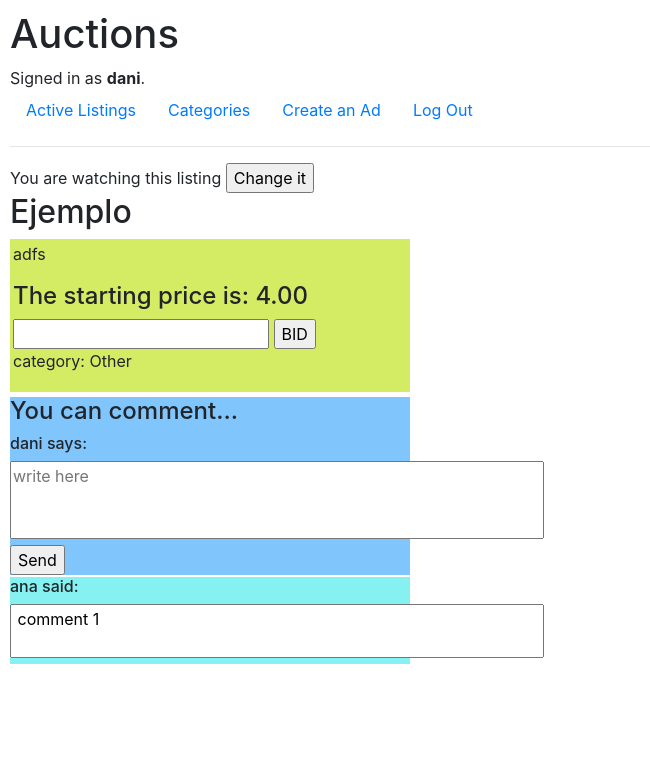
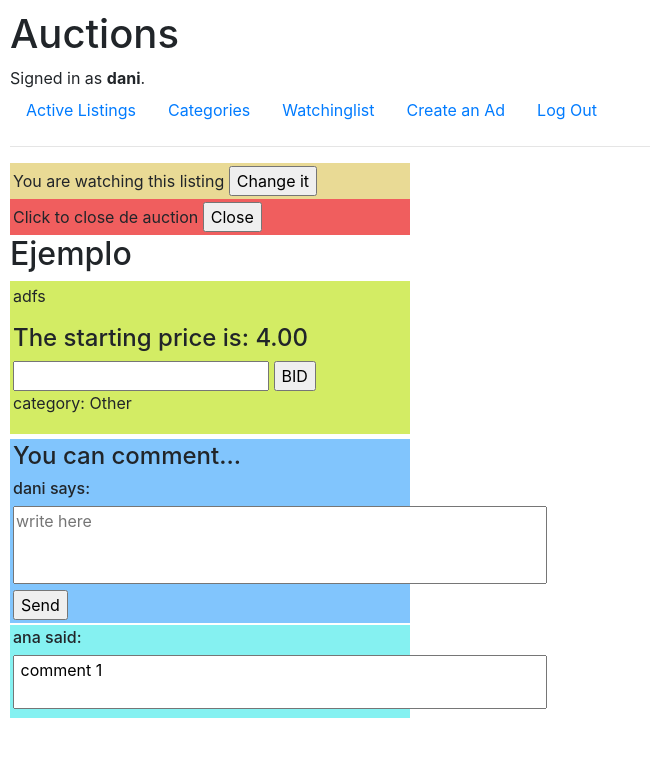
Before and after one commit to Dani-coding/C_S_50W, a Django app: page /ad/7 in a window 1280 px wide. Shown: the top 757 px of the page, without its empty margins (0-650 px from the left). Run offline with Django 3.2, Linux system fonts and the light colour scheme; a user stored in the database is signed in; data comes from the database, SQL or seed files in the repository; both versions use the stored data as it was after the commit; some libraries are stand-ins or nearby versions.

Commit message:
added watchlist and close auction, functionality END

```diff
--- a/Project2/auctions/models.py
+++ b/Project2/auctions/models.py
@@ -21,6 +21,7 @@ class Ad(models.Model):
     actual_price = models.DecimalField(max_digits=7, decimal_places=2, blank=False, default=0)
     image = models.URLField(blank=True)
     cat = models.ForeignKey(Cat, on_delete=models.SET_NULL, verbose_name="category", null=True, blank=True)
+    active = models.BooleanField(default=True)
 
     def __str__(self):
         return f"{self.id}: {self.title} by {self.user} at {self.start_bid}€"
@@ -35,7 +36,7 @@ class Bid(models.Model):
 
 class Watchlist(models.Model):
     user = models.ForeignKey(User, on_delete=models.CASCADE, related_name="watcher",blank=False)
-    ad = models.ForeignKey(Ad, on_delete=models.CASCADE, related_name="watched", blank=False)
+    ad = models.ForeignKey(Ad, on_delete=models.CASCADE, related_name="watching", blank=False)
 
     def __str__(self):
         return f"{self.user} is watching {self.ad}"
--- a/Project2/auctions/templates/auctions/ad.html
+++ b/Project2/auctions/templates/auctions/ad.html
@@ -2,10 +2,9 @@
 {% extends "auctions/layout.html" %}
 
 {% block body %}
+<div style="margin: 0; background-color: rgb(233, 218, 149); width: 400px; padding: 3px;">
     <form action="{% url 'ad' ad.pk %}" method="post">
         {% csrf_token %}
-    <input type="hidden" name="watched" value="{{ watched }}">
-    <input type="hidden" name="iscomment" value="False">
         <span>
             {% if watched %}
             You are watching this listing
@@ -15,6 +14,20 @@
             <input type="submit" name="click" value="Change it">
         </span>
     </form>
+</div>
+
+{% if can_close %}
+    <div style="margin: 0; background-color: rgb(240, 94, 94); width: 400px; padding: 3px;">
+        <form action action="{% url 'ad' ad.pk %}" method="post">
+            {% csrf_token %}
+            <span>
+                Click to close de auction
+                <input type="submit" name="click" value="Close">
+            </span>
+        </form>
+    </div>
+{% endif %}
+
 <h2>{{ ad.title }}</h2>
     <div class="ad2">
         <p> {{ ad.description }} </p>
@@ -26,8 +39,6 @@
                 {% csrf_token %}
                 {{ form }}
                 <input type="submit" name="click" value="BID">
-                <input type="hidden" name="watchlist" value="False">
-                <input type="hidden" name="iscomment" value="False">
             </form>
         {% else %}
             <h4> The actual price is: {{ ad.actual_price }} €</h4>
@@ -36,8 +47,6 @@
                 {% csrf_token %}
                 {{ form }}
                 <input type="submit" name="click" value="BID">
-                <input type="hidden" name="watchlist" value="False">
-                <input type="hidden" name="iscomment" value="False">
             </form>
 
         {% endif %}
@@ -52,7 +61,7 @@
 
 <div style="width: 400px;">
     <div >
-        <div style="background-color: rgb(129, 197, 253); margin-bottom: 2px;">
+        <div style="background-color: rgb(129, 197, 253); margin-bottom: 2px; padding: 3px;">
             <h4>You can comment... </h4>
             <h6> {{ user }} says:</h6>
             <form action="{% url 'ad' ad.pk %}" method="post">
@@ -65,7 +74,7 @@
 
     <div>
         {% for comment in comments %}
-            <div style="background-color: rgb(133, 241, 241); margin-bottom: 2px;">
+            <div style="background-color: rgb(133, 241, 241); margin-bottom: 2px; padding: 3px;">
                 <span>
                     <h6> {{ comment.user }} said:</h6>
                     <textarea readonly maxlength=200 cols="50" style="resize: none;"> {{ comment.content }} </textarea>
--- a/Project2/auctions/templates/auctions/layout.html
+++ b/Project2/auctions/templates/auctions/layout.html
@@ -26,6 +26,9 @@
             </li>
             {% if user.is_authenticated %}
                 <li class="nav-item">
+                    <a class="nav-link" href="{% url 'watchinglist' %}">Watchinglist</a>
+                </li>
+                <li class="nav-item">
                     <a class="nav-link" href="{% url 'newad' %}">Create an Ad</a>
                 </li>
                 <li class="nav-item">
--- a/Project2/auctions/urls.py
+++ b/Project2/auctions/urls.py
@@ -9,6 +9,8 @@ urlpatterns = [
     path("register", views.register, name="register"),
     path("newad", views.newad, name="newad"),
     path("categories", views.categories, name="categories"),
+    path("watchinglist", views.watchinglist, name="watchinglist"),
+    #path("non_active", views.non_active, name="non_active"),
     path("category/<str:name>", views.category, name="category"),
     path("ad/<int:ad_pk>", views.ad, name="ad"),
 ]
--- a/Project2/auctions/views.py
+++ b/Project2/auctions/views.py
@@ -18,7 +18,7 @@ from decimal import Decimal
 class NewAd(ModelForm):
      class Meta:
          model = Ad
-         exclude = ["actual_price", "user"]
+         exclude = ["actual_price", "user", "active"]
 
 
 """
@@ -61,12 +61,17 @@ class NewComment(forms.Form):
 
 def index(request):
     return render(request, "auctions/index.html", {
-        "ads" : Ad.objects.all(),
+        "ads" : Ad.objects.filter(active=True),
     })
 
 def categories(request):
     return render(request, "auctions/categories.html", {
         "categories" :Cat.objects.all(),
+    })
+
+def watchinglist(request):
+    return render(request, "auctions/watchinglist.html", {
+        "watched" : Watchlist.objects.filter(user=request.user.id)
     })
 
 def category(request, name):
@@ -85,6 +90,27 @@ def ad(request, ad_pk):
         })
     username = request.user.username
     user = User.objects.get(username=username)
+    max = Bid.objects.filter(user=user.id, ad=ad_pk).aggregate(Max("price"))
+    max_user_bid = max["price__max"]
+    if not ad.active:
+        if (max_user_bid == ad.actual_price):
+            winner = True
+            msg = "Congratulations.Your were the winner of this auction."
+        else:
+            msg = "Sorry, this auction was closed, the listing is no loger active."
+            winner = False
+        return render(request,"auctions/non_active.html", {
+            "ad" : ad,
+            "winner" : winner,
+        })
+
+    user = User.objects.get(username=username)
+    ader = User.objects.get(username=ad.user)
+
+    if (user.pk==ader.pk):
+        can_close=True
+    else:
+        can_close=False
     wl = Watchlist.objects.filter(user=user.pk, ad=ad_pk).first()
     if wl:
         watched = True
@@ -105,6 +131,8 @@ def ad(request, ad_pk):
             content = request.POST["newcomment"]
             new = Comment(user=user , ad=ad, content=content)
             new.save()
+        elif "Close" in submit:
+            Ad.objects.filter(pk=ad.pk).update(active=False)
         else:
             form = NewBid()
             form = NewBid(request.POST)
@@ -116,7 +144,7 @@ def ad(request, ad_pk):
                 elif (actual_price<=ad.actual_price):
                     msg = "You must bid higher than the acutal price."
                 else:
-                    b = Bid(user=ad.user, ad=ad, price=actual_price)
+                    b = Bid(user=user, ad=ad, price=actual_price)
                     b.save()
                     msg = "Your bid was submited succesfully!"
                     Ad.objects.filter(pk=ad.pk).update(actual_price=actual_price)
@@ -132,6 +160,7 @@ def ad(request, ad_pk):
                         "comments" : comments,
                         "watched" : watched,
                         "msg" : msg,
+                        "can_close" : can_close,
                     })
                 try:
                     comments = Comment.objects.filter(ad=ad_pk)
@@ -144,6 +173,7 @@ def ad(request, ad_pk):
                     "comments" : comments,
                     "watched" : watched,
                     "msg" : msg,
+                    "can_close" : can_close,
                 })
             else:
                 msg = "The input wasn't valid, try agian."
@@ -158,6 +188,7 @@ def ad(request, ad_pk):
         "comments" : comments,
         "watched" : watched,
         "msg" : msg,
+        "can_close" : can_close,
     })
 
 def newad(request):
```
Also changed, not shown: Project2/db.sqlite3. Lines whose indentation alone changed are shown as unchanged.
